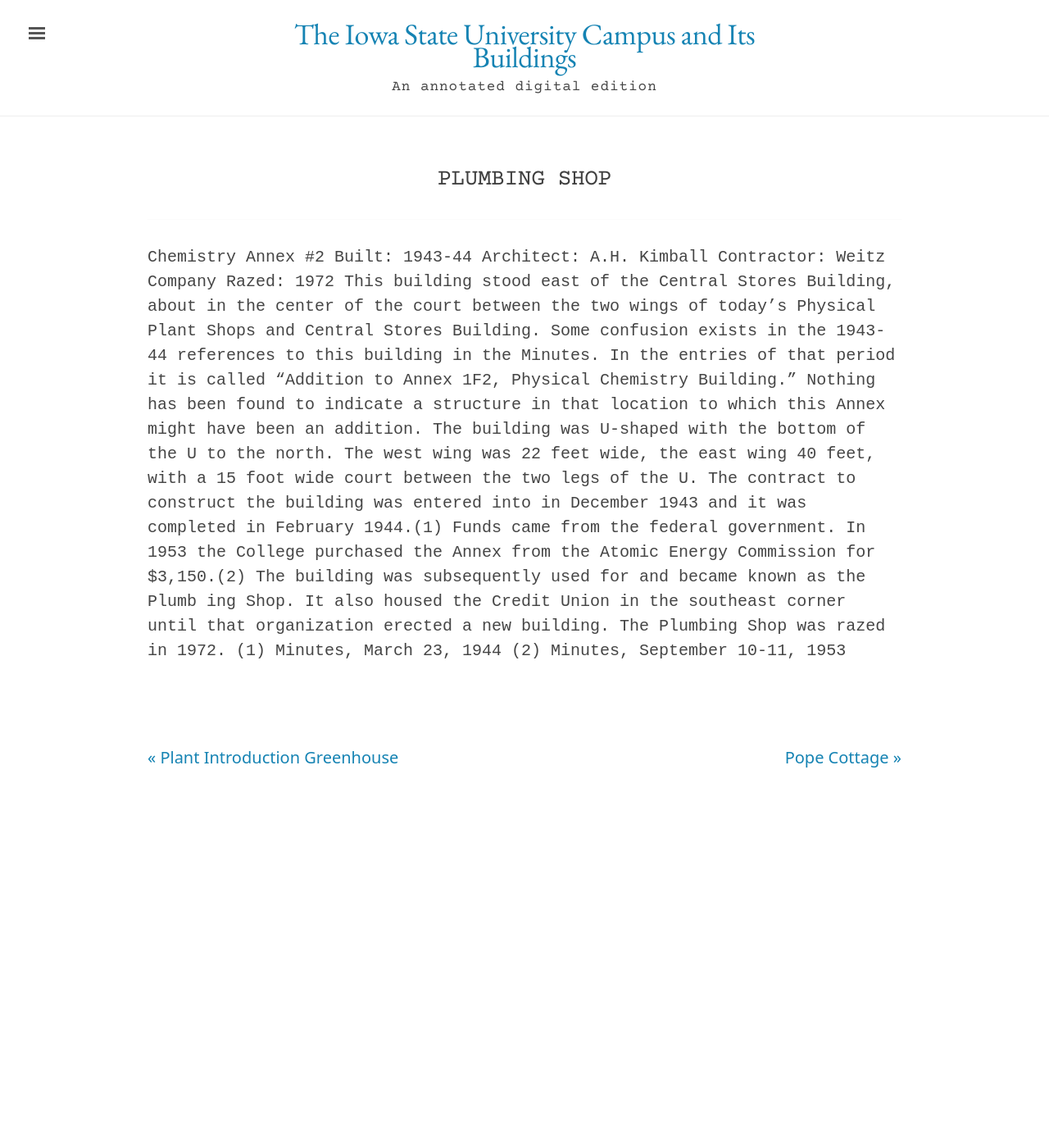
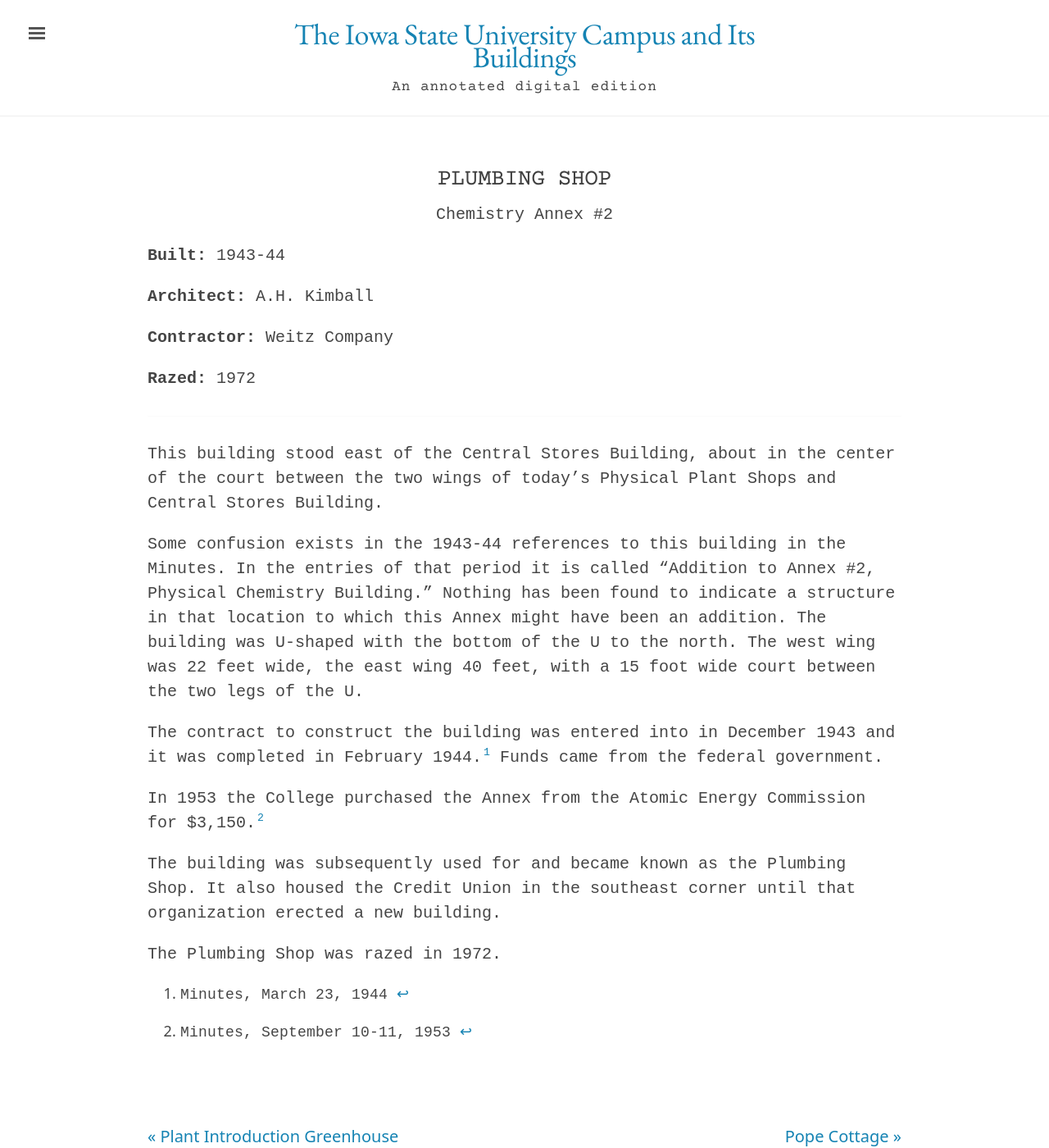
Before and after one commit to emanderson811/day-edition, a Jekyll site: the page built from _texts/buildings/169day-plumbing-shop.md, in a window 1280 px wide and 1400 px high. Shown: the whole window at 82% size. Built offline with Jekyll 4.4.1, drawn with Linux system fonts in a browser that asks for light colours; some of the changed lines change nothing that is shown.

Commit message:
Update 169day-plumbing-shop.md

```diff
--- a/_texts/buildings/169day-plumbing-shop.md
+++ b/_texts/buildings/169day-plumbing-shop.md
@@ -1,12 +1,12 @@
 ---
 layout: building
 title: "Plumbing Shop"
-alternative_name:
-built:
+alternative_name: "Chemistry Annex #2"
+built: "1943-44"
 addition:
-architect:
-contractor:
-razed:
+architect: "A.H. Kimball"
+contractor: "Weitz Company"
+razed: "1972"
 author:
 rights: Public Domain
 source: Iowa State University Library, University Archives
@@ -14,14 +14,18 @@
 ---
 ---
 
-Chemistry Annex #2
-Built: 1943-44 Architect: A.H. Kimball Contractor: Weitz Company Razed: 1972
 This building stood east of the Central Stores Building, about in the center of the court between the two wings of today's Physical Plant Shops and Central Stores Building.
-Some confusion exists in the 1943-44 references to this building in the Minutes. In the entries of that period it is called "Addition to Annex 1F2, Physical Chemistry Building." Nothing has been found to indicate a structure in that location to which this Annex might have been an addition. The building was U-shaped with the bottom of
-the U to the north. The west wing was 22 feet wide, the east wing 40 feet, with a 15 foot wide court between the two legs of the U.
-The contract to construct the building was entered into in December 1943 and it was completed in February 1944.(1) Funds came from the
-federal government.
-In 1953 the College purchased the Annex from the Atomic Energy Commission for $3,150.(2)
-The building was subsequently used for and became known as the Plumb ing Shop. It also housed the Credit Union in the southeast corner until that organization erected a new building.
+
+Some confusion exists in the 1943-44 references to this building in the Minutes. In the entries of that period it is called "Addition to Annex #2, Physical Chemistry Building." Nothing has been found to indicate a structure in that location to which this Annex might have been an addition. The building was U-shaped with the bottom of the U to the north. The west wing was 22 feet wide, the east wing 40 feet, with a 15 foot wide court between the two legs of the U.
+
+The contract to construct the building was entered into in December 1943 and it was completed in February 1944.[^fn1] Funds came from the federal government.
+
+In 1953 the College purchased the Annex from the Atomic Energy Commission for $3,150.[^fn2]
+
+The building was subsequently used for and became known as the Plumbing Shop. It also housed the Credit Union in the southeast corner until that organization erected a new building.
+
 The Plumbing Shop was razed in 1972.
-(1) Minutes, March 23, 1944 (2) Minutes, September 10-11, 1953
+
+[^fn1]: Minutes, March 23, 1944
+
+[^fn2]: Minutes, September 10-11, 1953
```
